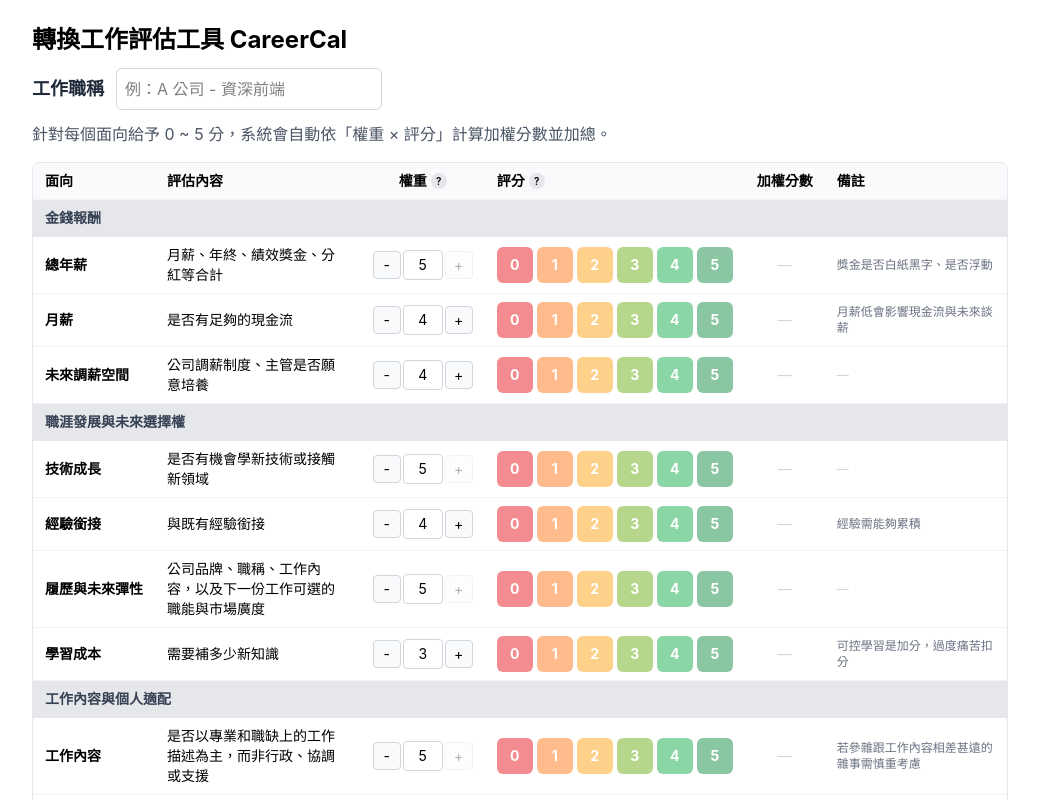
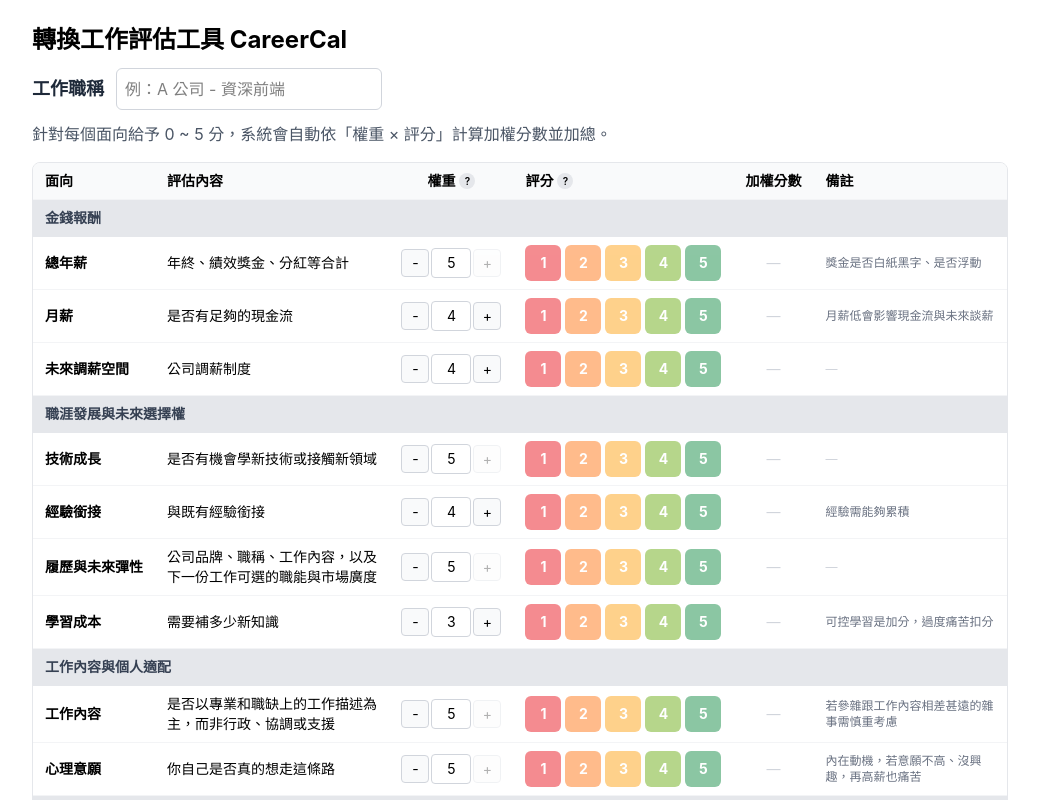
Before and after one commit to hangineer/Job-Eval-Worksheet, a React (Vite) app: page / in a window 1280 px wide. Shown: the top 800 px of the page, without its empty margins (120-1159 px from the left). Built offline with nearby package versions, Linux system fonts and the light colour scheme.

Commit message:
fix: remove 0 score

```diff
--- a/src/components/CriteriaTable.tsx
+++ b/src/components/CriteriaTable.tsx
@@ -118,7 +118,7 @@ export function CriteriaTable({
                         key={opt.value}
                         type="button"
                         className={`w-9 h-9 rounded-md border-2 font-bold text-sm text-white transition ${
-                          ["bg-red-600", "bg-orange-500", "bg-amber-500", "bg-lime-600", "bg-green-600", "bg-green-700"][opt.value]
+                          ["bg-red-600", "bg-orange-500", "bg-amber-500", "bg-lime-600", "bg-green-700"][opt.value - 1]
                         } ${
                           score === opt.value
                             ? "opacity-100 border-slate-800 scale-105"
@@ -200,7 +200,7 @@ export function CriteriaTable({
                     <td className="pr-3 py-0.5 text-right">
                       <span
                         className={`inline-flex items-center justify-center min-w-8 px-1.5 py-0.5 rounded-md font-bold text-white ${
-                          ["bg-red-600", "bg-orange-500", "bg-amber-500", "bg-lime-600", "bg-green-600", "bg-green-700"][opt.value]
+                          ["bg-red-600", "bg-orange-500", "bg-amber-500", "bg-lime-600", "bg-green-700"][opt.value - 1]
                         }`}
                       >
                         {opt.label}
--- a/src/criteria.ts
+++ b/src/criteria.ts
@@ -23,7 +23,6 @@ export interface Criterion {
 }
 
 export const SCORE_OPTIONS = [
-  { value: 0, label: "0", description: "如果你不在乎此面向，可選 0" },
   { value: 1, label: "1", description: "明顯偏差，需要考慮" },
   { value: 2, label: "2", description: "略差，但可接受" },
   { value: 3, label: "3", description: "普通，沒有明顯影響" },
@@ -33,9 +32,9 @@ export const SCORE_OPTIONS = [
 
 export const CRITERIA: Criterion[] = [
   // 金錢報酬
-  { id: "salary-total", category: "money", title: "總年薪", description: "月薪、年終、績效獎金、分紅等合計", weight: 5, note: "獎金是否白紙黑字、是否浮動" },
+  { id: "salary-total", category: "money", title: "總年薪", description: "年終、績效獎金、分紅等合計", weight: 5, note: "獎金是否白紙黑字、是否浮動" },
   { id: "salary-base", category: "money", title: "月薪", description: "是否有足夠的現金流", weight: 4, note: "月薪低會影響現金流與未來談薪" },
-  { id: "raise-potential", category: "money", title: "未來調薪空間", description: "公司調薪制度、主管是否願意培養", weight: 4, note: "" },
+  { id: "raise-potential", category: "money", title: "未來調薪空間", description: "公司調薪制度", weight: 4, note: "" },
   // 職涯發展與未來選擇權
   { id: "tech-growth", category: "growth", title: "技術成長", description: "是否有機會學新技術或接觸新領域", weight: 5, note: "" },
   { id: "experience-fit", category: "growth", title: "經驗銜接", description: "與既有經驗銜接", weight: 4, note: "經驗需能夠累積" },
@@ -57,19 +56,19 @@ export const CRITERIA: Criterion[] = [
 
 export interface JudgmentBand {
   min: number;
-  max: number;
   label: string;
 }
 
 export const JUDGMENT_BANDS: JudgmentBand[] = [
-  { min: 240, max: Infinity, label: "很值得轉" },
-  { min: 195, max: 239, label: "偏值得，但要確認風險" },
-  { min: 155, max: 194, label: "可以考慮，但不是明顯好選項" },
-  { min: 115, max: 154, label: "只有在你很想離職時才考慮" },
-  { min: -Infinity, max: 114, label: "不建議轉" },
+  { min: 80, label: "很值得轉" },
+  { min: 65, label: "偏值得，但要確認風險" },
+  { min: 50, label: "可以考慮，但不是明顯好選項" },
+  { min: 35, label: "只有在你很想離職時才考慮" },
+  { min: 0, label: "不建議轉" },
 ];
 
-export function getJudgment(total: number): string {
-  const band = JUDGMENT_BANDS.find((b) => total >= b.min && total <= b.max);
+/** @param percent 0~100 的得分率 */
+export function getJudgment(percent: number): string {
+  const band = JUDGMENT_BANDS.find(b => percent >= b.min);
   return band ? band.label : "";
 }
```
